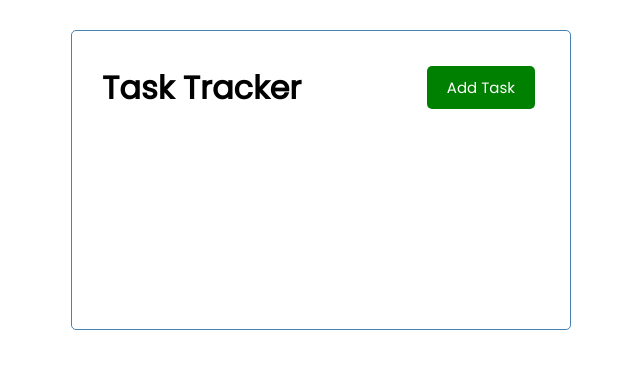
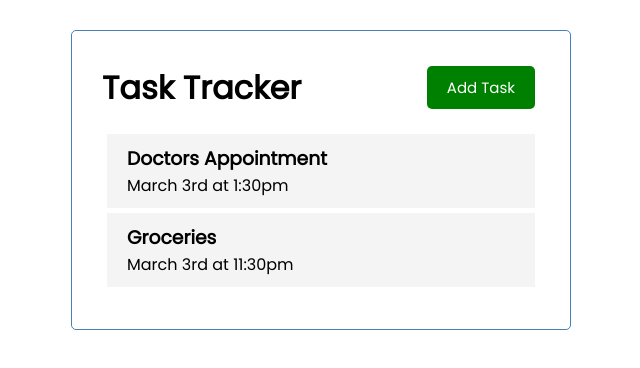
Before and after one commit to danihazler/task-tracker, a Vue app: page / in a window 1280 px wide. Shown: the top 368 px of the page, without its empty margins (319-959 px from the left). Built offline with nearby package versions, Linux system fonts and the light colour scheme.

Commit message:
Add Tasks and Task components

```diff
--- a/src/App.vue
+++ b/src/App.vue
@@ -1,16 +1,41 @@
 <template>
   <div class="container">
     <Header title="Task Tracker"/>
+    <Tasks :tasks="tasks" />
   </div>
 </template>
 
 <script>
 import Header from './components/header';
+import Tasks from './components/tasks';
 
 export default {
   name: 'App',
   components: {
     Header,
+    Tasks,
+  },
+  data() {
+    return {
+      tasks: []
+    }
+  },
+  created() {
+    // temporary data
+    this.tasks = [
+      {
+        id: 1,
+        text: 'Doctors Appointment',
+        day: 'March 3rd at 1:30pm',
+        reminder: true,
+      },
+      {
+        id: 2,
+        text: 'Groceries',
+        day: 'March 3rd at 11:30pm',
+        reminder: false,
+      },
+    ]
   }
 }
 </script>
@@ -26,6 +51,10 @@
 
   body {
     font-family: 'Poppins', sans-serif;
+  }
+
+  ul {
+    list-style: none;
   }
 
   .container {
--- /dev/null
+++ b/src/components/task/index.vue
@@ -0,0 +1,32 @@
+<template>
+    <div class="task">
+       <h3>{{ task.text }}</h3>
+       <p>{{ task.day }}</p>
+    </div>
+</template>
+
+<script>
+    export default {
+        name: 'Task',
+        props: {
+            task: Object,
+        },
+    }
+</script>
+
+<style scoped>
+    .task {
+        background: #f4f4f4;
+        margin: 5px;
+        padding: 10px 20px;
+        cursor: pointer;
+    }
+    .task.reminder {
+        border-left: 5px solid green;
+    }
+    .task h3 {
+        display: flex;
+        align-items: center;
+        justify-content: space-between;
+    }
+</style>
--- /dev/null
+++ b/src/components/tasks/index.vue
@@ -0,0 +1,21 @@
+<template>
+    <ul>
+        <li :key="task.id" v-for="task in tasks" >
+            <Task :task='task' />
+        </li>
+   </ul>
+</template>
+
+<script>
+import Task from '../task';
+
+    export default {
+        name: 'Tasks',
+        props: {
+            tasks: Array,
+        },
+        components: {
+            Task
+        }
+    }
+</script>
```
